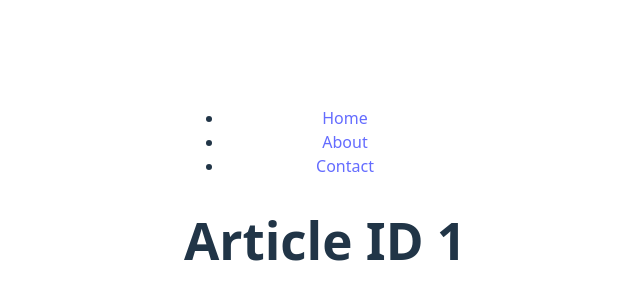
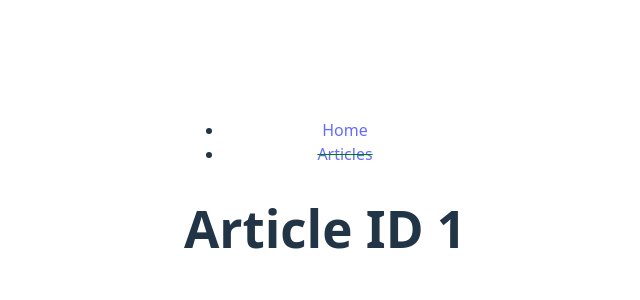
Before and after one commit to macfluffy/ed3-4, a React (Vite) app: page /articles/1 in a window 1280 px wide. Shown: the part 204-504 px from the top of the page, without its empty margins (315-955 px from the left). Built offline with nearby package versions, Linux system fonts and the light colour scheme.

Commit message:
feat! : Routing Challenge Part 1 - Navbar set to have home and articles

```diff
--- a/src/components/Navbar.jsx
+++ b/src/components/Navbar.jsx
@@ -11,8 +11,9 @@ function Navbar(props) {
         <nav>
             <ul>
                 <li><NavLink to = "/" style = {({isActive}) => isActive ? activeNavStyle : undefined}>Home</NavLink></li>
-                <li><NavLink to = "/about" end style = {({isActive}) => isActive ? activeNavStyle : undefined}>About</NavLink></li>
-                <li><NavLink to = "/about/contact" style = {({isActive}) => isActive ? activeNavStyle : undefined}>Contact</NavLink></li>
+                <li><NavLink to = "/articles" style = {({isActive}) => isActive ? activeNavStyle : undefined}>Articles</NavLink></li>
+                {/* <li><NavLink to = "/about" end style = {({isActive}) => isActive ? activeNavStyle : undefined}>About</NavLink></li>
+                <li><NavLink to = "/about/contact" style = {({isActive}) => isActive ? activeNavStyle : undefined}>Contact</NavLink></li> */}
                 {/* <li><Link to = "/">Home</Link></li>
                 <li><Link to = "/about">About</Link></li>
                 <li><Link to = "/about/contact">Contact</Link></li> */}
```
